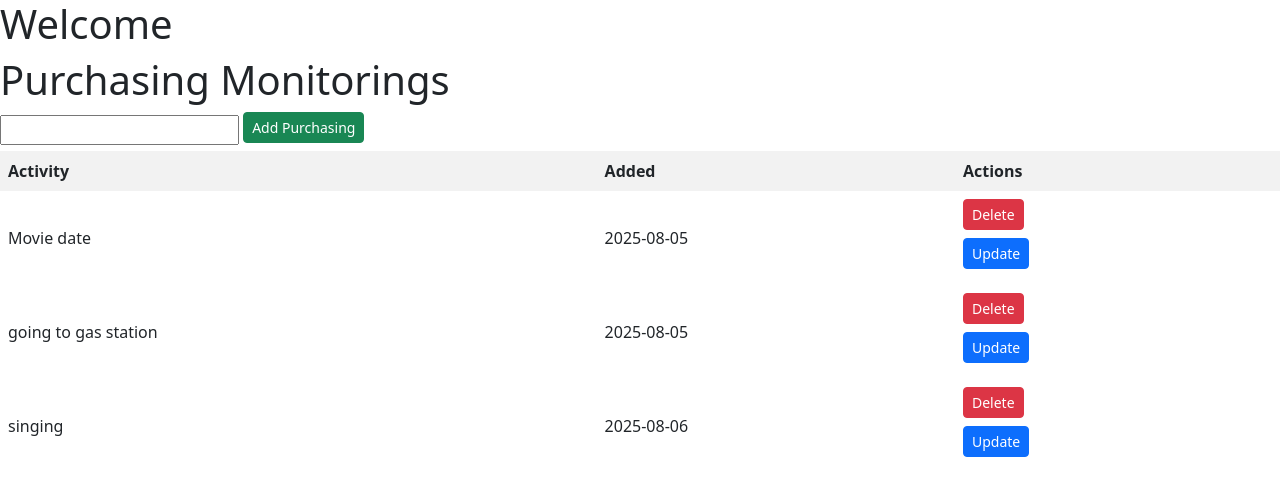
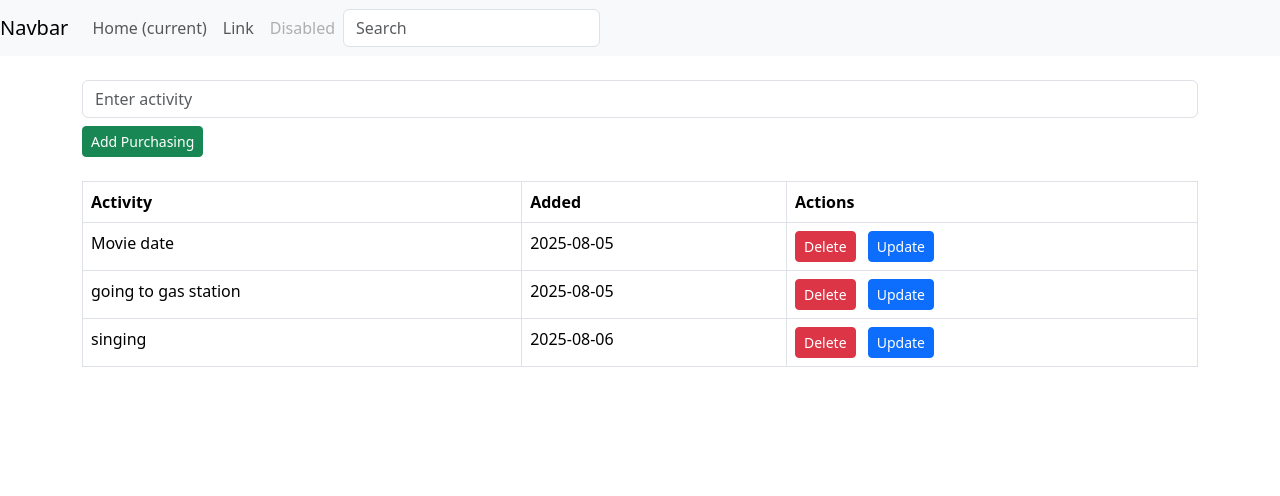
Before and after one commit to aironmoe/PYTHON-CRUD, a Flask app: page / in a window 1280 px wide. Shown: the top 496 px of the page. Run offline with Flask 3, Linux system fonts and the light colour scheme.

Commit message:
quick changes in html

```diff
--- a/templates/index.html
+++ b/templates/index.html
@@ -1,33 +1,70 @@
-{%extends 'base.html' %}
+{% extends 'base.html' %}
 
-{% block head%}
-<h1>Welcome</h1>
+{% block head %}
 {% endblock %}
 
-{% block body%}
+{% block body %}
 <div class="content">
-    <h1>Purchasing Monitorings</h1>
-    <form action="/" method="POST">
-        <input type="text" name="content" id="content">
-        <input type="submit" class="btn btn-success btn-sm me-2 mb-2" value="Add Purchasing" >
+
+  <!-- NAVBAR -->
+  <nav class="navbar navbar-expand-lg navbar-light bg-light">
+    <a class="navbar-brand" href="#">Navbar</a>
+    <button class="navbar-toggler" type="button" data-toggle="collapse" data-target="#navbarSupportedContent"
+      aria-controls="navbarSupportedContent" aria-expanded="false" aria-label="Toggle navigation">
+      <span class="navbar-toggler-icon"></span>
+    </button>
+
+    <div class="collapse navbar-collapse" id="navbarSupportedContent">
+      <ul class="navbar-nav mr-auto">
+        <li class="nav-item active">
+          <a class="nav-link" href="#">Home <span class="sr-only">(current)</span></a>
+        </li>
+        <li class="nav-item">
+          <a class="nav-link" href="#">Link</a>
+        </li>
+        <li class="nav-item">
+          <a class="nav-link disabled" href="#">Disabled</a>
+        </li>
+      </ul>
+
+      <form class="form-inline my-2 my-lg-0">
+        <input class="form-control mr-sm-2" type="search" placeholder="Search" aria-label="Search">
       </form>
-    <table>
+    </div>
+  </nav>
+
+  <!-- FORM -->
+  <div class="container mt-4">
+    <form action="/" method="POST" class="mb-4">
+      <div class="form-group">
+        <input type="text" name="content" id="content" class="form-control" placeholder="Enter activity">
+      </div>
+      <input type="submit" class="btn btn-success btn-sm mt-2" value="Add Purchasing">
+    </form>
+
+    <!-- TASK TABLE -->
+    <table class="table table-bordered table-hover">
+      <thead class="thead-light">
         <tr>
           <th>Activity</th>
           <th>Added</th>
           <th>Actions</th>
         </tr>
+      </thead>
+      <tbody>
         {% for task in tasks %}
         <tr>
           <td>{{ task.content }}</td>
           <td>{{ task.date_created.date() }}</td>
           <td>
-                <a href="" class="btn btn-danger btn-sm me-2 mb-2"" >Delete</a>
-                    <br>
-                <a href =""  class="btn btn-primary btn-sm me-2 mb-2"">Update</a>
+            <a href="/delete/{{ task.id }}" class="btn btn-danger btn-sm me-2">Delete</a>
+            <a href="/update/{{ task.id }}" class="btn btn-primary btn-sm">Update</a>
           </td>
         </tr>
         {% endfor %}
+      </tbody>
     </table>
   </div>
+
+</div>
 {% endblock %}
```
Also changed, not shown: instance/test.db. Lines whose indentation alone changed are shown as unchanged.
